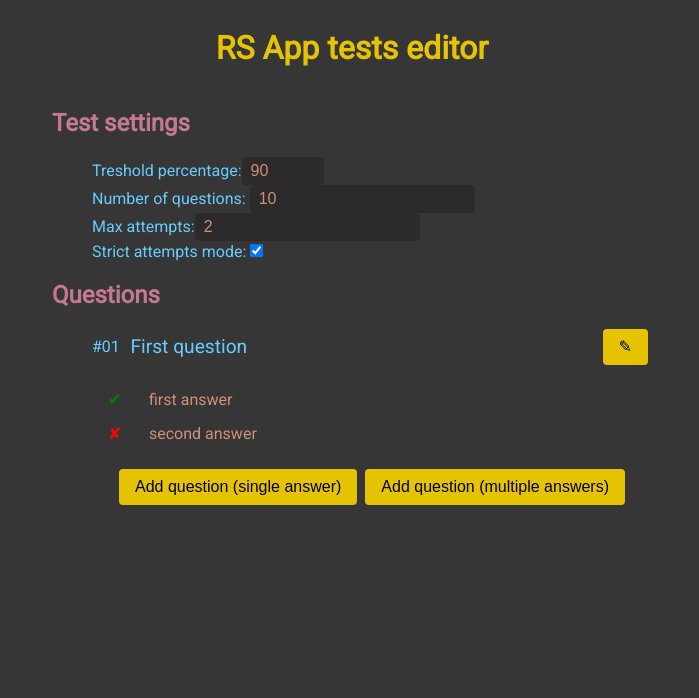
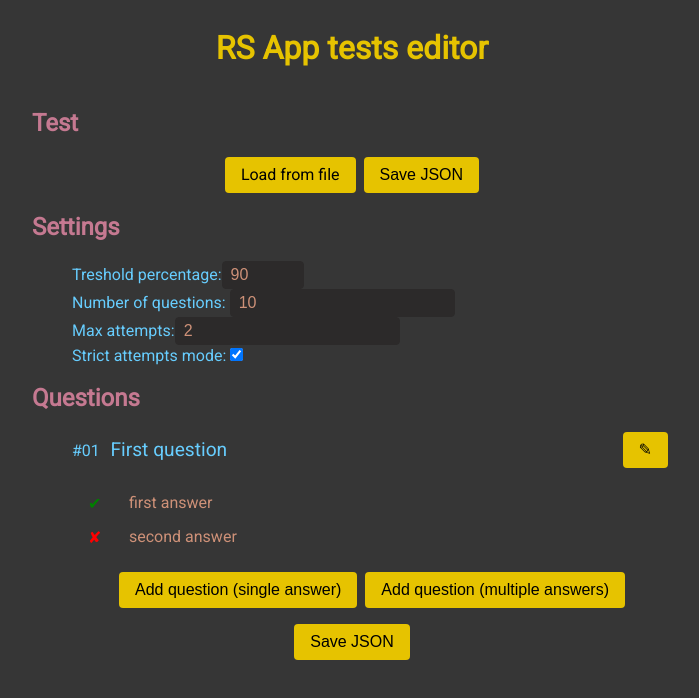
Before and after one commit to ai297/rss-testmaker, a Vue app: page / in a window 1280 px wide. Shown: the top 698 px of the page, without its empty margins (288-987 px from the left). Built offline with nearby package versions, Linux system fonts and the light colour scheme.

Commit message:
implement json saving

```diff
--- a/src/App.vue
+++ b/src/App.vue
@@ -1,6 +1,11 @@
 <template>
   <div id="app">
-    <h2>Test settings</h2>
+    <h2>Test</h2>
+    <div class="controls">
+      <label class="load-file"><input type="file" ref="file">Load from file</label>
+      <button @click="save">Save JSON</button>
+    </div>
+    <h2>Settings</h2>
     <test-settings/>
     <h2>Questions</h2>
     <ul class="test-questions">
@@ -28,18 +33,22 @@
                      :isNew="true"
                      @add="(data) => newAnswer({ questionIndex, data })"/>
       </test-question>
-      <li class="add-question">
+      <li v-if="questions.length == 0" class="controls"><p>There are no questions in test.</p></li>
+      <li class="controls">
         <button @click="() => newQuestion(false)">Add question (single answer)</button>
         <button @click="() => newQuestion(true)">Add question (multiple answers)</button>
       </li>
     </ul>
+    <div class="controls">
+      <button @click="save">Save JSON</button>
+    </div>
   </div>
 </template>
 
 <script lang="ts">
 import Vue from 'vue';
 import { mapActions } from 'vuex';
-import { State } from './store';
+import { State } from './contracts';
 import TestSettings from './components/test-settings.vue';
 import TestQuestion from './components/test-question.vue';
 import TestAnswer from './components/test-answer.vue';
@@ -64,6 +73,7 @@ export default Vue.extend({
     'newAnswer',
     'updateAnswer',
     'updateQuestion',
+    'save',
   ]),
 });
 </script>
@@ -85,7 +95,7 @@ h1 { color: #e6c300; }
 h2 { color: #c57991; }
 ul { list-style: none; }
 
-button {
+button, .load-file {
   margin: 0 .25em;
   padding: .5em 1em;
   border: none;
@@ -120,11 +130,12 @@ input {
 
 #app {
   width: 100%;
-  max-width: 600px;
+  max-width: 640px;
 }
 
-.add-question {
+.controls {
   display: flex;
   justify-content: center;
 }
+.load-file > input { display: none; }
 </style>
--- a/src/components/test-settings.vue
+++ b/src/components/test-settings.vue
@@ -21,7 +21,7 @@
 
 <script lang="ts">
 import Vue from 'vue';
-import { State } from '../store';
+import { State } from '../contracts';
 
 export default Vue.extend({
   name: 'TestSettings',
--- a/src/contracts.ts
+++ b/src/contracts.ts
@@ -27,3 +27,9 @@ export interface Question {
   answers: Answer[],
   editMode: boolean,
 }
+
+export type State = {
+  fileName: string,
+  testSettings: TestSettings,
+  questions: Question[],
+};
--- /dev/null
+++ b/src/out.ts
@@ -0,0 +1,30 @@
+import { Test, State, Question, TestQuestion } from './contracts';
+
+function convertQuestion({text, multiple, answers}: Question): TestQuestion {
+  return {
+    question: text,
+    multiple,
+    answers: answers.map(a => a.text),
+  };
+}
+
+function convertState({ testSettings, questions }: State): Test {
+  return {
+    public: {
+      ...testSettings,
+      questions: questions.map(convertQuestion),
+    },
+    answers: questions.map(q => q.answers.map((a, index) => a.isCorrect ? index : -1)
+                                         .filter(a => a >= 0)),
+  };
+}
+
+const saveLink = document.createElement('a');
+
+export function saveJson(state: State): void {
+  const data = JSON.stringify(convertState(state), null, 2);
+  const file = new Blob([ data ], { type: 'application/json' });
+  saveLink.href = URL.createObjectURL(file);
+  saveLink.download = state.fileName;
+  saveLink.click();
+}
--- a/src/store.ts
+++ b/src/store.ts
@@ -1,6 +1,7 @@
 import Vue from 'vue';
 import Vuex from 'vuex';
 import { TestSettings, Question, Answer } from './contracts';
+import { saveJson } from './out';
 
 Vue.use(Vuex);
 
@@ -29,13 +30,9 @@ const questions: Question[] = [
   },
 ];
 
-export type State = {
-  testSettings: TestSettings,
-  questions: Question[],
-};
-
 export default new Vuex.Store({
   state: {
+    fileName: 'new-test.json',
     testSettings,
     questions,
   },
@@ -112,5 +109,8 @@ export default new Vuex.Store({
     updateAnswer({ commit }, payload) {
       commit('updateAnswer', payload);
     },
+    save({ state }) {
+      saveJson(state);
+    },
   },
 });
```
Also changed, not shown: src/components/trash-icon.vue (deleted, +0 -14 lines).
